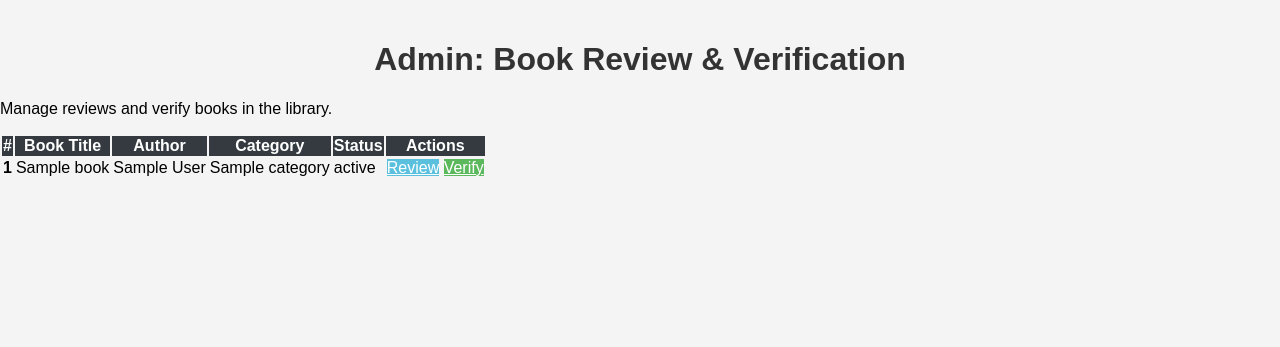
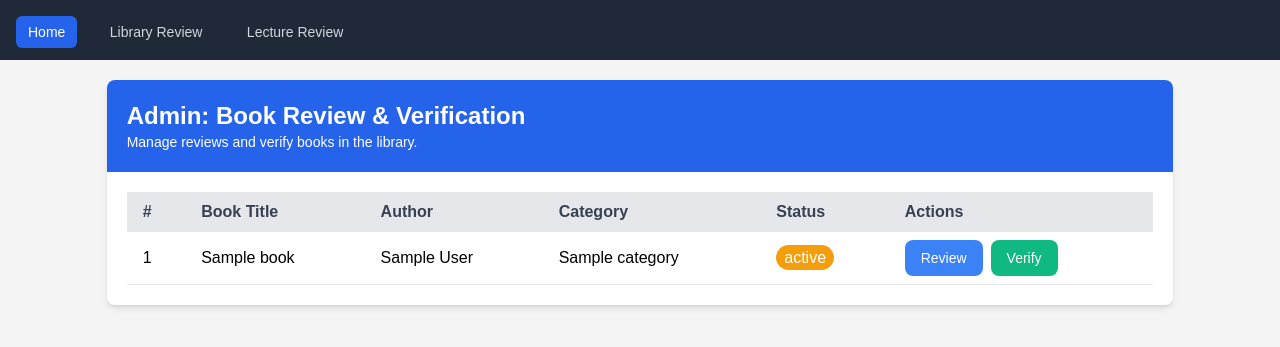
Before and after one commit to Sagnify/EduVerse, a Django app: template backend/master/templates/library.html in a window 1280 px wide. Shown: the top 347 px of the page. Run offline with Django 5.2, Linux system fonts and the light colour scheme; the template is opened without the code that fills it: most values are stand-ins (such as "Sample title", 1, 10 or a date in 2020).

Commit message:
admin update

```diff
--- a/backend/master/templates/base.html
+++ b/backend/master/templates/base.html
@@ -3,6 +3,8 @@
   <head>
     <meta charset="UTF-8" />
     <meta name="viewport" content="width=device-width, initial-scale=1.0" />
+    <link href="https://cdn.jsdelivr.net/npm/tailwindcss@2.2.19/dist/tailwind.min.css" rel="stylesheet">
+
     <title>Admin Dashboard</title>
     <style>
       body {
@@ -89,5 +91,8 @@
       }
     </style>
   </head>
+  <body>
+    {% include 'navbar.html' %}
   {% block content %}{% endblock content %}
+</body>
 </html>
--- a/backend/master/templates/library.html
+++ b/backend/master/templates/library.html
@@ -1,43 +1,59 @@
-{% extends "base.html" %} {% block content %}
+{% extends "base.html" %}
+{% block content %}
 
-<div class="container mt-4">
-  <h1>Admin: Book Review & Verification</h1>
-  <p class="lead">Manage reviews and verify books in the library.</p>
-
-  <table class="table table-bordered table-hover mt-4">
-    <thead class="thead-dark">
-      <tr>
-        <th scope="col">#</th>
-        <th scope="col">Book Title</th>
-        <th scope="col">Author</th>
-        <th scope="col">Category</th>
-        <th scope="col">Status</th>
-        <th scope="col">Actions</th>
+<div class="container mx-auto py-10">
+  <div class="flex justify-center">
+    <div class="w-full lg:w-10/12">
+      <div class="bg-white shadow-md rounded-lg">
+        <div class="bg-blue-600 text-white p-5 rounded-t-lg">
+          <h2 class="text-2xl font-semibold">Admin: Book Review & Verification</h2>
+          <p class="text-sm">Manage reviews and verify books in the library.</p>
+        </div>
+        <div class="p-5">
+          <table class="min-w-full table-auto">
+            <thead>
+              <tr class="bg-gray-200 text-gray-700">
+                <th class="px-4 py-2 text-left">#</th>
+                <th class="px-4 py-2 text-left">Book Title</th>
+                <th class="px-4 py-2 text-left">Author</th>
+                <th class="px-4 py-2 text-left">Category</th>
+                <th class="px-4 py-2 text-left">Status</th>
+                <th class="px-4 py-2 text-left">Actions</th>
               </tr>
             </thead>
             <tbody>
               {% for book in books %}
-      <tr>
-        <th scope="row">{{ forloop.counter }}</th>
-        <td>{{ book.title }}</td>
-        <td>{{ book.author }}</td>
-        <td>{{ book.category }}</td>
-        <td>{{ book.status }}</td>
-        <td>
-          <a
-            href="{% url 'admin_book_review' book.id %}"
-            class="btn btn-info btn-sm"
-            >Review</a
-          >
-          <a
-            href="{% url 'admin_verify_book' book.id %}"
-            class="btn btn-success btn-sm"
-            >Verify</a
-          >
+              <tr class="border-b">
+                <td class="px-4 py-2">{{ forloop.counter }}</td>
+                <td class="px-4 py-2">{{ book.title }}</td>
+                <td class="px-4 py-2">{{ book.author }}</td>
+                <td class="px-4 py-2">{{ book.category }}</td>
+                <td class="px-4 py-2">
+                  <span class="px-2 py-1 rounded-full text-white
+                    {% if book.status == 'Verified' %}
+                      bg-green-500
+                    {% else %}
+                      bg-yellow-500
+                    {% endif %}">
+                    {{ book.status }}
+                  </span>
+                </td>
+                <td class="px-4 py-2 flex space-x-2">
+                  <a href="{% url 'admin_book_review' book.id %}" class="text-sm px-4 py-2 bg-blue-500 text-white rounded-lg hover:bg-blue-600 transition">
+                    Review
+                  </a>
+                  <a href="{% url 'admin_verify_book' book.id %}" class="text-sm px-4 py-2 bg-green-500 text-white rounded-lg hover:bg-green-600 transition">
+                    Verify
+                  </a>
                 </td>
               </tr>
               {% endfor %}
             </tbody>
           </table>
         </div>
+      </div>
+    </div>
+  </div>
+</div>
+
 {% endblock %}
--- /dev/null
+++ b/backend/master/templates/navbar.html
@@ -0,0 +1,9 @@
+<div class="bg-gray-800">
+    <nav class="container mx-auto px-4 py-4 flex justify-between items-center">
+      <div class="space-x-4">
+        <a href="#" class="text-white px-3 py-2 rounded-md text-sm font-medium bg-blue-600">Home</a>
+        <a href="#" class="text-gray-300 hover:bg-gray-700 hover:text-white px-3 py-2 rounded-md text-sm font-medium">Library Review</a>
+        <a href="#" class="text-gray-300 hover:bg-gray-700 hover:text-white px-3 py-2 rounded-md text-sm font-medium">Lecture Review</a>
+      </div>
+    </nav>
+  </div>
--- a/backend/master/views.py
+++ b/backend/master/views.py
@@ -29,7 +29,7 @@
 
 
 def library_review(request):
-    return render(request, 'library_review.html')
+    return render(request, 'library.html')
 
 def lecture_review(request):
-    return render(request, 'lecture_review.html')
+    return render(request, 'lecture.html')
```
Also changed, not shown: backend/master/templates/dashboard.html (+5 -4 lines). Lines whose indentation alone changed are shown as unchanged.
